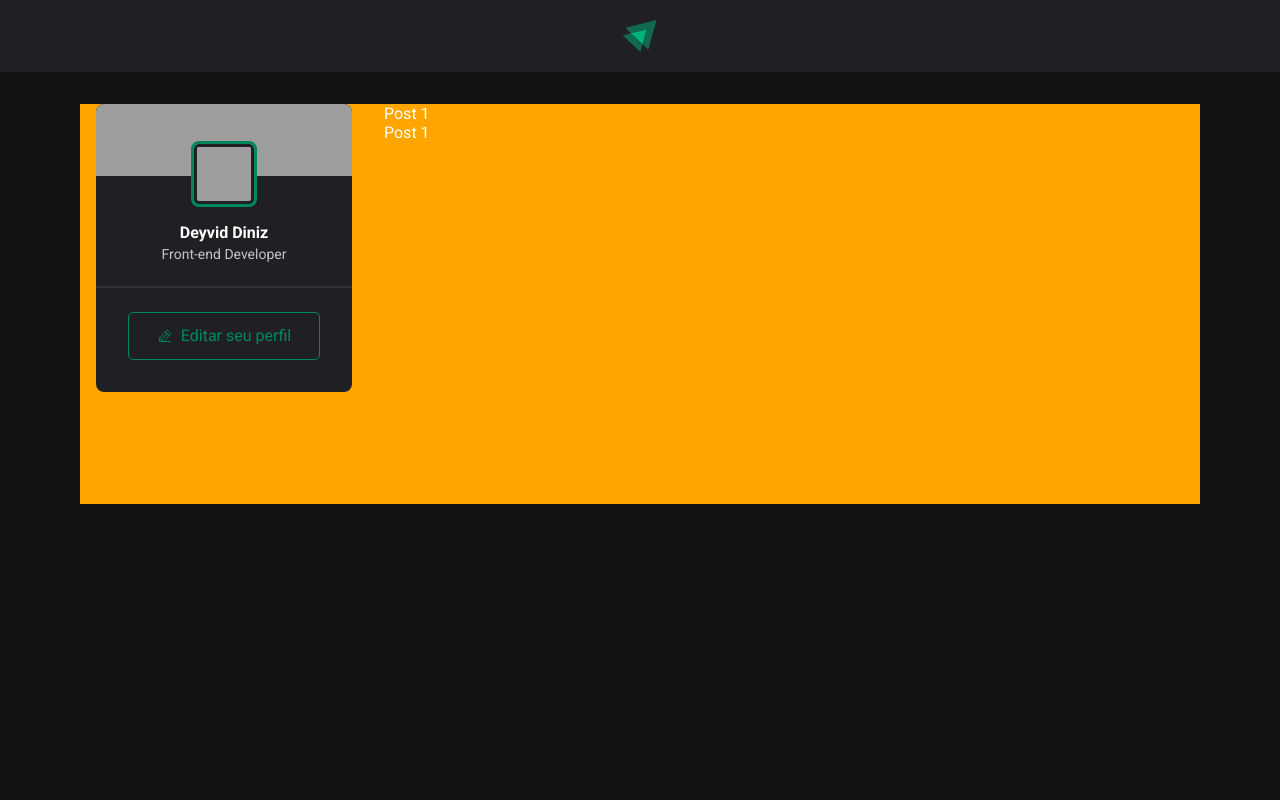
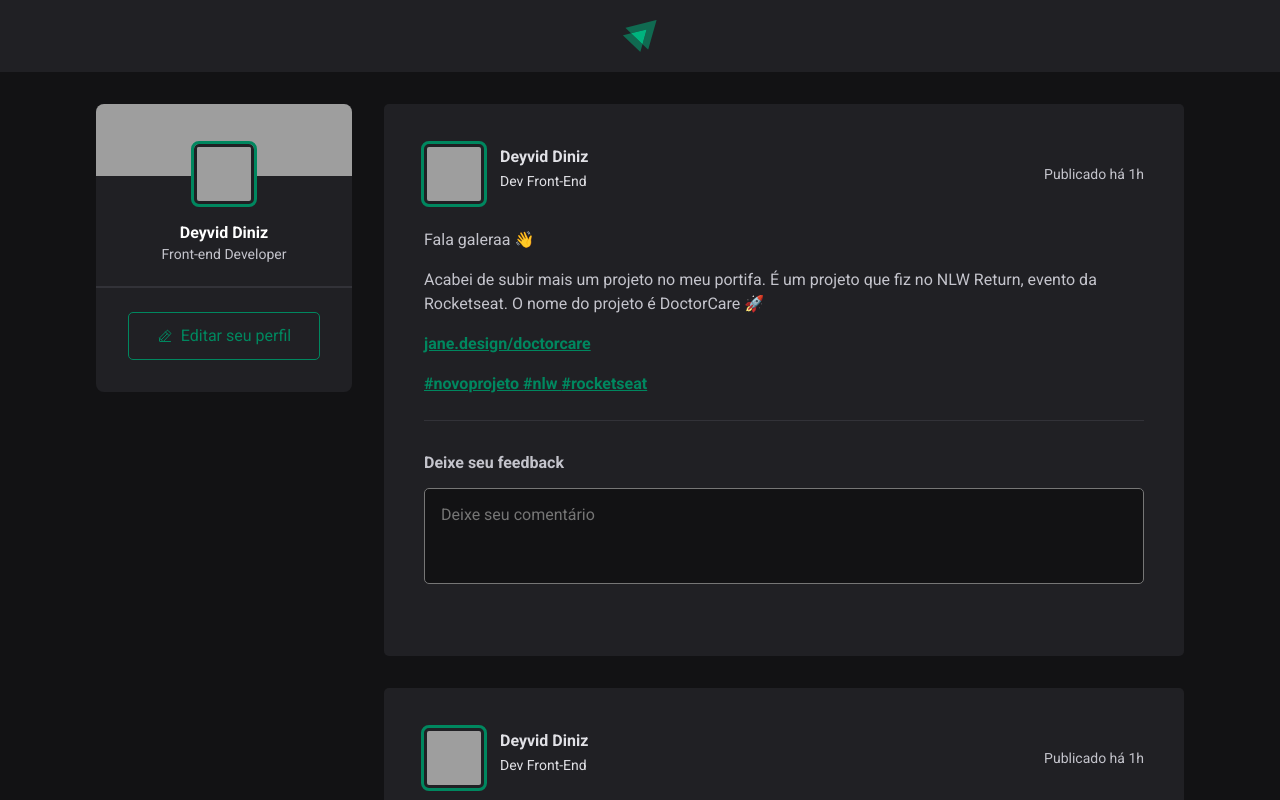
Before and after one commit to DeyvidDiniz/Feed-Posts-React, a React (Vite) app: page / in a window 1280 px wide. Shown: the top 800 px of the page. Built offline with nearby package versions, Linux system fonts and the light colour scheme; grey boxes are pictures that could not be loaded.

Commit message:
Criação Layout Posts

```diff
--- a/src/App.jsx
+++ b/src/App.jsx
@@ -1,5 +1,7 @@
+import { Post } from './components/Post'
+import { Sidebar } from './components/Sidebar'
+
 import style from './App.module.css'
-import { Sidebar } from './components/Sidebar'
 import './global.css'
 
 
@@ -10,8 +12,8 @@ function App() {
       <Sidebar/>
 
       <div>
-        <div> Post 1</div>
-        <div> Post 1</div>
+        <Post/>
+        <Post/>
       </div>
 
     </div>
--- a/src/App.module.css
+++ b/src/App.module.css
@@ -1,6 +1,6 @@
 .container{
     max-width:70rem;
-    background:orange;
+    background:;
     height:400px;
     margin: 2rem auto;
     padding: 0 1rem;
--- /dev/null
+++ b/src/components/Post.jsx
@@ -0,0 +1,43 @@
+import style from './Post.module.css'
+
+export function Post(){
+    return(
+        <article className={style.post}>
+            <header>
+                <div className={style.profile}>
+                    <img src='https://github.com/DeyvidDiniz.png'/>
+                    <div className={style.profileInfo}>
+                        <strong>Deyvid Diniz</strong>
+                        <span>Dev Front-End</span>
+                    </div>
+                </div>
+                <time>Publicado há 1h</time>
+            </header>
+
+            <div className={style.content}>
+
+                <p>Fala galeraa 👋</p>
+
+                <p>Acabei de subir mais um projeto no meu portifa. É um projeto que fiz no NLW Return, evento da Rocketseat. O nome do projeto é DoctorCare 🚀</p>
+
+                <p><a href="#"> jane.design/doctorcare</a></p>
+
+                <p>
+                    <a href="">#novoprojeto </a>
+                    <a href="">#nlw </a>
+                    <a href="">#rocketseat </a>
+                </p>
+            </div>
+
+            <footer>
+                <strong>Deixe seu feedback</strong>
+                <textarea placeholder='Deixe seu comentário'/>
+                <div className={style.btnPublicar}>
+                    <a href="">Publicar</a>
+                </div>
+            </footer>
+
+        </article>
+    )
+
+}
--- /dev/null
+++ b/src/components/Post.module.css
@@ -0,0 +1,132 @@
+.post{
+    background:var(--gray-800);
+
+    border-radius:5px;
+    padding:2.5rem;
+}
+.post + .post{
+    margin-top:2rem;
+}
+
+.post header{
+    display:flex;
+    justify-content:space-between;
+    align-items:center
+
+}
+
+.post .profile{
+    display:flex;
+    gap:1rem;
+}
+.post .profile img{
+    width:3.75rem;
+    height:3.75rem;
+    border-radius:5px;
+
+    border:3px solid var(--gray-800);
+    outline:3px solid var(--green-500);
+}
+.post time{
+    font-size:0.875rem;
+    color:var(--gray-300);
+}
+
+
+.post .profileInfo{
+    display:flex;
+    flex-direction:column;
+    line-height:1.6;
+}
+
+.profileInfo > strong{
+    font-size:1rem;
+    font-weight:bold;
+    color:var(--gray-100);
+}
+
+.profileInfo > span{
+    font-size:0.875rem;
+    color:var(--gray-100);
+    font-weight:400;
+}
+
+.post .content{
+    margin:1.5rem 0;
+}
+
+.post .content p{
+    line-height:1.5rem;
+    font-size:1rem;
+    margin-top:1rem;
+    color:var(--gray-300);
+}
+
+.post .content a{
+    font-size:1rem;
+    color:var(--green-500);
+    font-weight:bold;
+}
+
+.post .content a:hover{
+    color:var(--green-300);
+}
+
+
+.post > footer{
+    display:flex;
+    flex-direction:column;
+
+    border-top: 1px solid var(--gray-600);
+    padding:1rem 0;
+}
+
+.post > footer strong{
+    color:green;
+    font-size:1rem;
+    color:var(--gray-300);
+    margin-top:1rem;
+}
+
+.post footer textarea{
+    margin:1rem 0;
+    height:6rem;
+    padding:1rem;
+    resize:none;
+
+    border-radius:5px;
+    background:var(--gray-900);
+    color:var(--gray-300);
+}
+
+.btnPublicar a{
+    display:flex;
+    justify-content:center;
+    align-items:center;
+
+    max-width:108px;
+    background:var(--green-500);
+    color:var(--white);
+    text-decoration:none;
+    padding:1rem 1.5rem;
+    border-radius:5px;
+
+    transition: background-color 0.15s ease;
+
+}
+
+
+.btnPublicar a:hover{
+    background:var(--green-300);
+}
+
+.btnPublicar{
+    visibility:hidden;
+    max-height:0;
+
+}
+
+.post footer:focus-within .btnPublicar{
+    visibility:visible;
+    max-height:none;
+}
--- a/src/components/Sidebar.module.css
+++ b/src/components/Sidebar.module.css
@@ -57,7 +57,7 @@
     text-decoration:none;
     gap:0.5rem;
 
-    transition: background-color 0.2s ease;
+    transition: background-color 0.15s ease;
 }
 
 .edit_profile_btn:hover{
--- a/src/global.css
+++ b/src/global.css
@@ -2,12 +2,16 @@
     --white: #ffffff;
     --gray-100: #e1e1e6;
     --gray-300: #c4c4cc;
+    --gray-400: #8D8D99;
     --gray-600: #323238;
     --gray-700: #29292e;
     --gray-800: #202024;
     --gray-900: #121214;
 
     --green-500: #00875f;
+    --green-300: #00A271;
+
+
 
 }
 
@@ -16,6 +20,11 @@
     margin:0;
     box-sizing: border-box;
 }
+
+*:focus{
+    outline:2px solid var(--green-500);
+}
+
 
 body{
     background:var(--gray-900);
```
